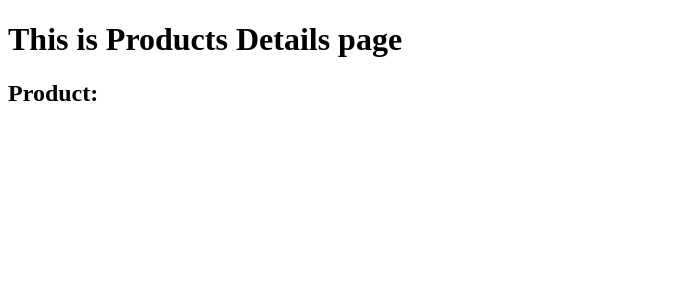
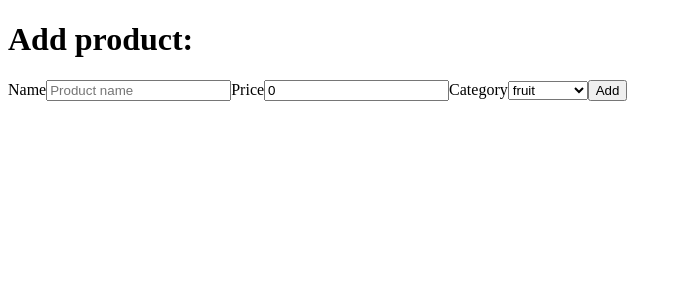
Before and after one commit to AMOGHPTL/farmStand, a React (Vite) app in the folder client/: page /products/new in a window 1280 px wide. Shown: the top 300 px of the page, without its empty margins (0-682 px from the left). Built offline with nearby package versions, Linux system fonts and the light colour scheme; no server answers.

Commit message:
product details page and add product page

```diff
--- a/client/src/App.jsx
+++ b/client/src/App.jsx
@@ -1,6 +1,7 @@
 import { Routes, Route } from "react-router-dom";
 import Products from "./pages/products";
 import ProductDetails from "./pages/ProductDetails";
+import AddProduct from "./pages/AddProduct";
 
 const App = () => {
   return (
@@ -8,6 +9,7 @@ const App = () => {
       <Routes>
         <Route path="/products" element={<Products />} />
         <Route path="/products/:id" element={<ProductDetails />} />
+        <Route path="/products/new" element={<AddProduct />} />
       </Routes>
     </div>
   );
--- /dev/null
+++ b/client/src/pages/AddProduct.jsx
@@ -0,0 +1,56 @@
+import axios from "axios";
+import { useState } from "react";
+
+const AddProduct = () => {
+  const [name, setName] = useState("");
+  const [price, setPrice] = useState(Number);
+  const [category, setCategory] = useState("");
+
+  const handleSubmit = async (e) => {
+    e.preventDefault();
+    console.log(name, price, category);
+    const sumbit = await axios.post("http://localhost:5000/products/new", {
+      name: name,
+      price: price,
+      category: category,
+    });
+  };
+
+  return (
+    <div>
+      <h1>Add product:</h1>
+      <form action="/products" onSubmit={handleSubmit}>
+        <label htmlFor="name">Name</label>
+        <input
+          type="text"
+          name="name"
+          value={name}
+          onChange={(e) => setName(e.target.value)}
+          placeholder="Product name"
+        />
+        <label htmlFor="price">Price</label>
+        <input
+          type="Number"
+          name="price"
+          value={price}
+          onChange={(e) => setPrice(e.target.value)}
+          placeholder="price"
+        />
+        <label htmlFor="category">Category</label>
+        <select
+          name="category"
+          value={category}
+          onChange={(e) => setCategory(e.target.value)}
+          id=""
+        >
+          <option value="fruit">fruit</option>
+          <option value="vegetable">vegetable</option>
+          <option value="dairy">dairy</option>
+        </select>
+        <button type="submit">Add</button>
+      </form>
+    </div>
+  );
+};
+
+export default AddProduct;
--- a/client/src/pages/ProductDetails.jsx
+++ b/client/src/pages/ProductDetails.jsx
@@ -23,11 +23,10 @@ const ProductDetails = () => {
 
   return (
     <div>
-      <h1>This is Products Details page</h1>
-      <h2>Product:</h2>
       {!loading && (
         <div>
-          <p>Product : {product.name}</p>
+          <h1>{product.name}!</h1>
+          <p>name : {product.name}</p>
           <p>Price : {product.price}</p>
           <p>Category : {product.category}</p>
           <a href="/products">show all</a>
--- a/client/src/pages/Products.jsx
+++ b/client/src/pages/Products.jsx
@@ -18,15 +18,17 @@ const Products = () => {
 
   return (
     <div>
-      <h1>This is Products Page</h1>
+      <h1>Welcome to Farm Stand</h1>
       <h2>Products:</h2>
       {!loading &&
         products.map((p) => (
           <div>
-            <p>{p.name}</p>
-            <a href={`/products/${p._id}`}>Details</a>
+            <li>
+              <a href={`/products/${p._id}`}>{p.name}</a>
+            </li>
           </div>
         ))}
+      <a href="/products/new">Add Product</a>
     </div>
   );
 };
```
Also changed, not shown: 1 other file (tests, documents, lock files or other folders).
